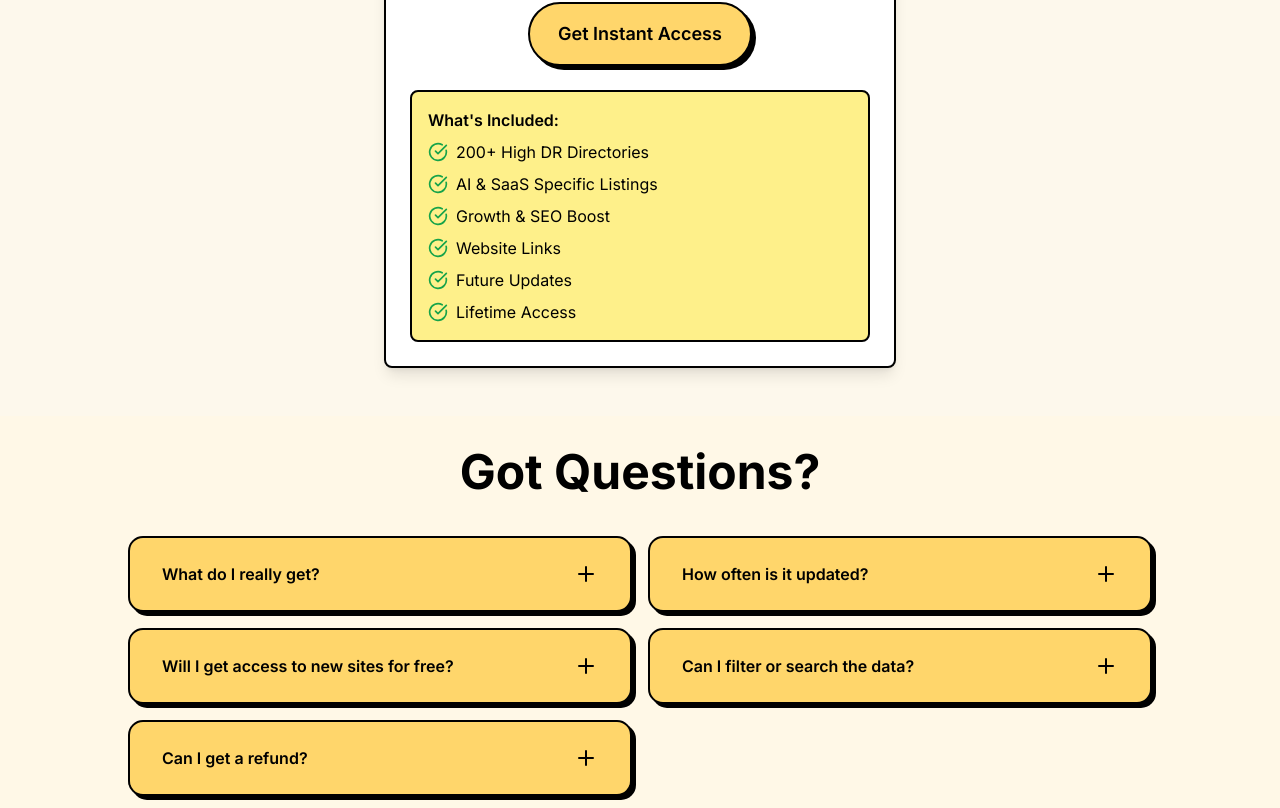
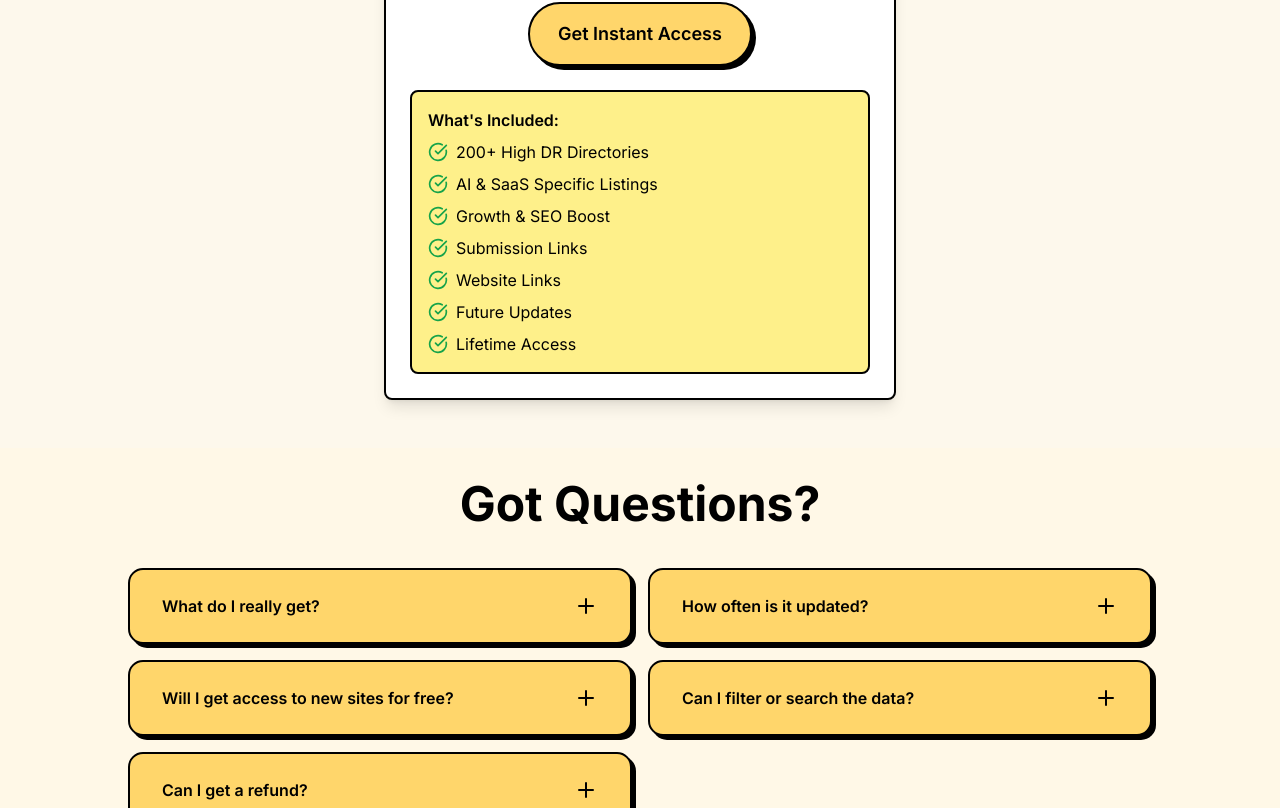
Before and after one commit to Mohit-Vaswani/boostDR, a Next.js app: page / in a window 1280 px wide. Shown: the part 2772-3580 px from the top of the page. Built offline with nearby package versions, Linux system fonts and the light colour scheme.

Commit message:
pricing details updated

```diff
--- a/components/Pricing.tsx
+++ b/components/Pricing.tsx
@@ -21,6 +21,7 @@ const PricingCard = () => {
               "200+ High DR Directories",
               "AI & SaaS Specific Listings",
               "Growth & SEO Boost",
+              "Submission Links",
               "Website Links",
               "Future Updates",
               "Lifetime Access",
```
